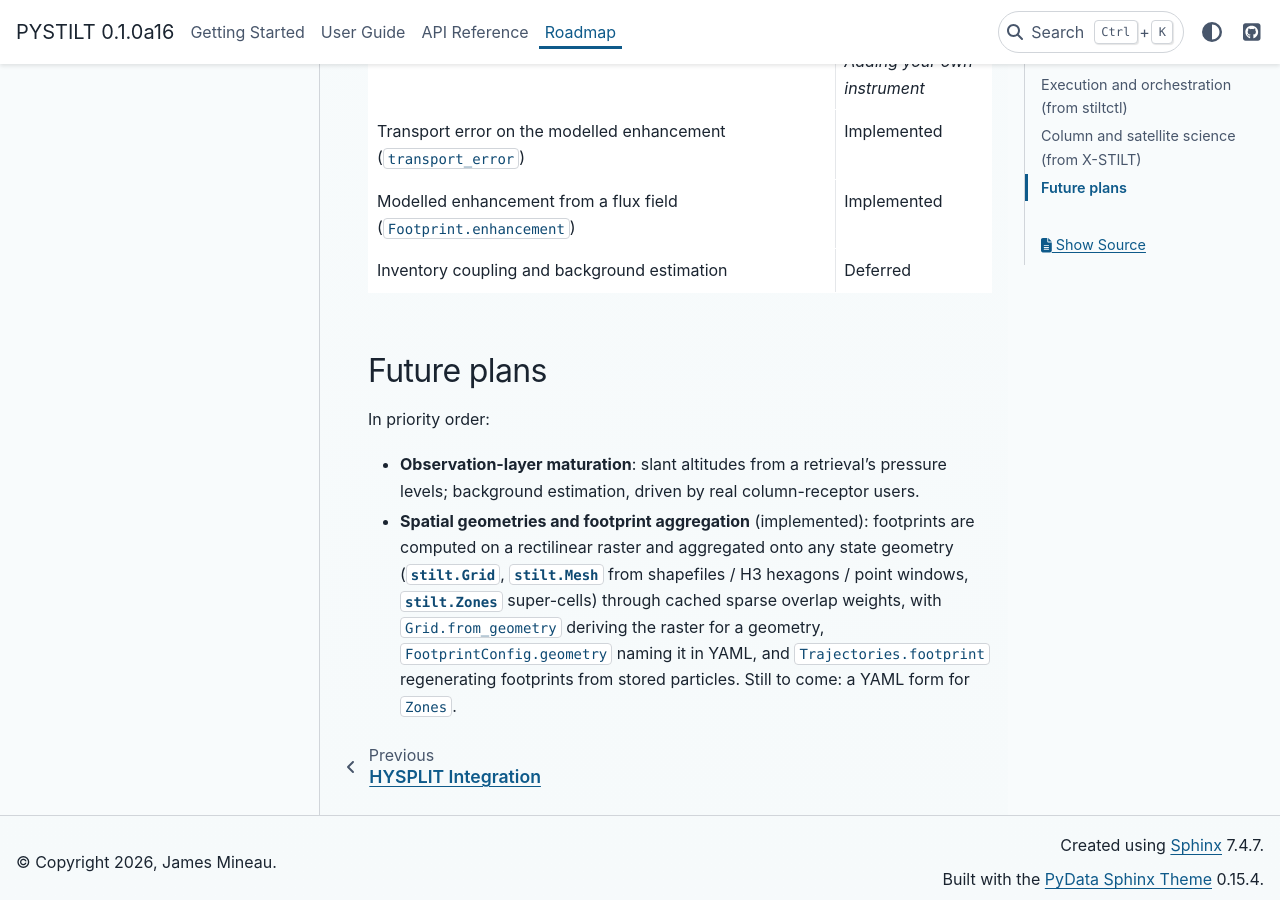
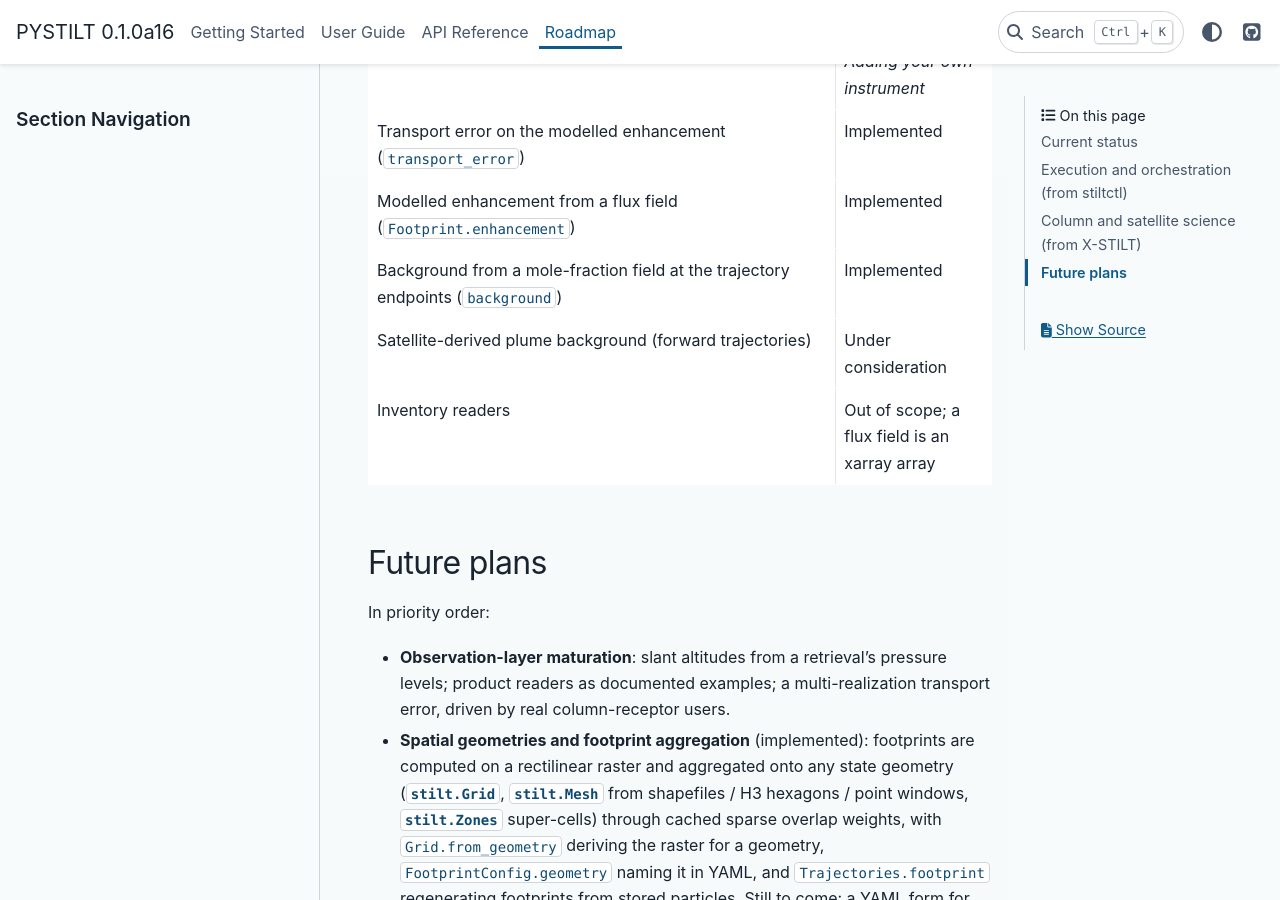
Before and after one commit to fbirds5230/runtraj, a Sphinx documentation site: the page built from docs/roadmap.rst, in a window 1280 px wide and 900 px high, scrolled down 2217 px. Built offline with Sphinx 7.4.7 and the PyData theme 0.15.4, drawn with Linux system fonts in a browser that asks for light colours; pages that are not in the unit, such as notebooks, are missing from menus.

Commit message:
feat(observations): background from trajectory endpoints
Add stilt.observations.background(), which samples a 3-D field at each
particle's trajectory endpoint and weights the values the same way the
footprint weights the particles. Together with the enhancement this gives
the modelled mole fraction for a receptor or column.

- New stilt.observations.backgrounds module: Background result,
  particle_background, sample_field, endpoint_weights, fill_missing.
  Weights come from applying the footprint transforms to particles with
  foot=1 and reading foot back at the endpoint, so averaging kernels,
  pressure weighting and lifetime decay all carry over without coupling
  to column names.
- Field layout: lat/lon (+ optional time) plus at most one vertical dim
  named after the particle column it matches (pres, zagl, or a user
  column). Nearest cell, held at the ends in time and vertical, NaN off
  the grid; 0..360 longitudes handled.
- background() also accepts a per-particle Series so external samplers
  plug in.
- transport_error(..., background=field) folds endpoint spread into the
  error; TransportError.background records the value.
- stilt.trajectory.endpoint_rows (now backs Trajectories.endpoints) and
  public stilt.flux.nearest_cell.
- Guide docs/guides/background.rst, reference and migration updates,
  README/roadmap rows, CHANGELOG.

```diff
--- a/docs/guides/index.rst
+++ b/docs/guides/index.rst
@@ -25,6 +25,8 @@ Each page answers one practical question. If you haven't yet, start with
   how uncertain the transport makes it
 - :doc:`wind_errors`: the wind-error statistics a transport-error run
   needs, from your meteorology and observed winds
+- :doc:`background`: what the receptor saw before the domain's fluxes,
+  from a mole-fraction field at the trajectory endpoints
 
 **Column and satellite measurements**
 
@@ -68,6 +70,7 @@ Each page answers one practical question. If you haven't yet, start with
    outputs
    transport_error
    wind_errors
+   background
 
 .. toctree::
    :hidden:
--- a/docs/reference/core.rst
+++ b/docs/reference/core.rst
@@ -83,3 +83,4 @@ or along particles, in :mod:`stilt.flux`.
    flux.sample_flux
    flux.particle_enhancement
    flux.horizontal_dims
+   flux.nearest_cell
--- a/docs/roadmap.rst
+++ b/docs/roadmap.rst
@@ -89,8 +89,12 @@ design and column-weighting concepts.  Full X-STILT feature parity is
      - Implemented
    * - Modelled enhancement from a flux field (``Footprint.enhancement``)
      - Implemented
-   * - Inventory coupling and background estimation
-     - Deferred
+   * - Background from a mole-fraction field at the trajectory endpoints (``background``)
+     - Implemented
+   * - Satellite-derived plume background (forward trajectories)
+     - Under consideration
+   * - Inventory readers
+     - Out of scope; a flux field is an xarray array
 
 Future plans
 ------------
@@ -98,8 +102,8 @@ Future plans
 In priority order:
 
 - **Observation-layer maturation**: slant altitudes from a retrieval's
-  pressure levels; background estimation, driven by real column-receptor
-  users.
+  pressure levels; product readers as documented examples; a
+  multi-realization transport error, driven by real column-receptor users.
 - **Spatial geometries and footprint aggregation** (implemented): footprints
   are computed on a rectilinear raster and aggregated onto any state geometry
   (:class:`stilt.Grid`, :class:`stilt.Mesh` from shapefiles / H3 hexagons /
```
Also changed, not shown: README.md (+3 -1 lines), docs/reference/observations.rst (+17 -0 lines).
